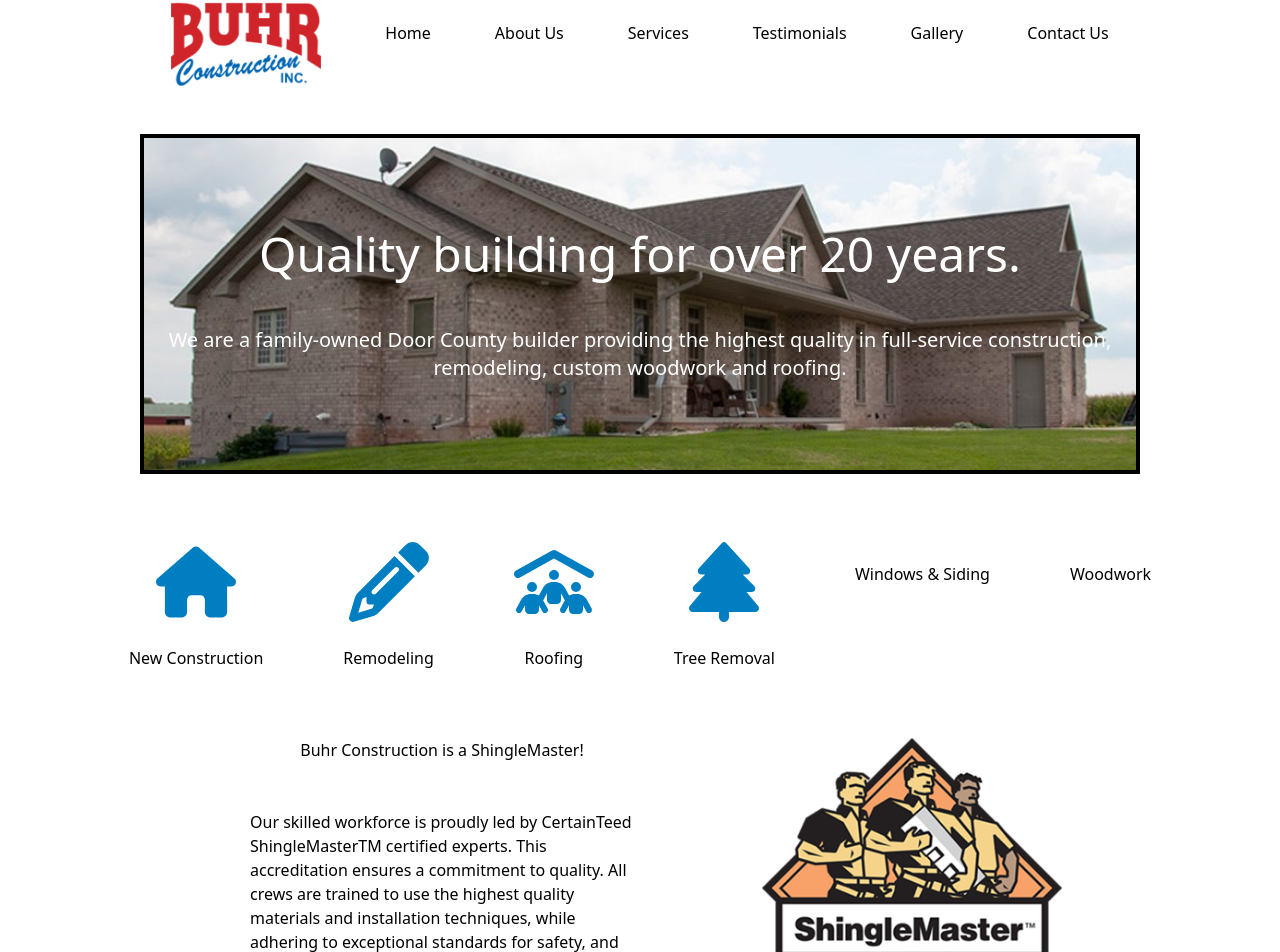
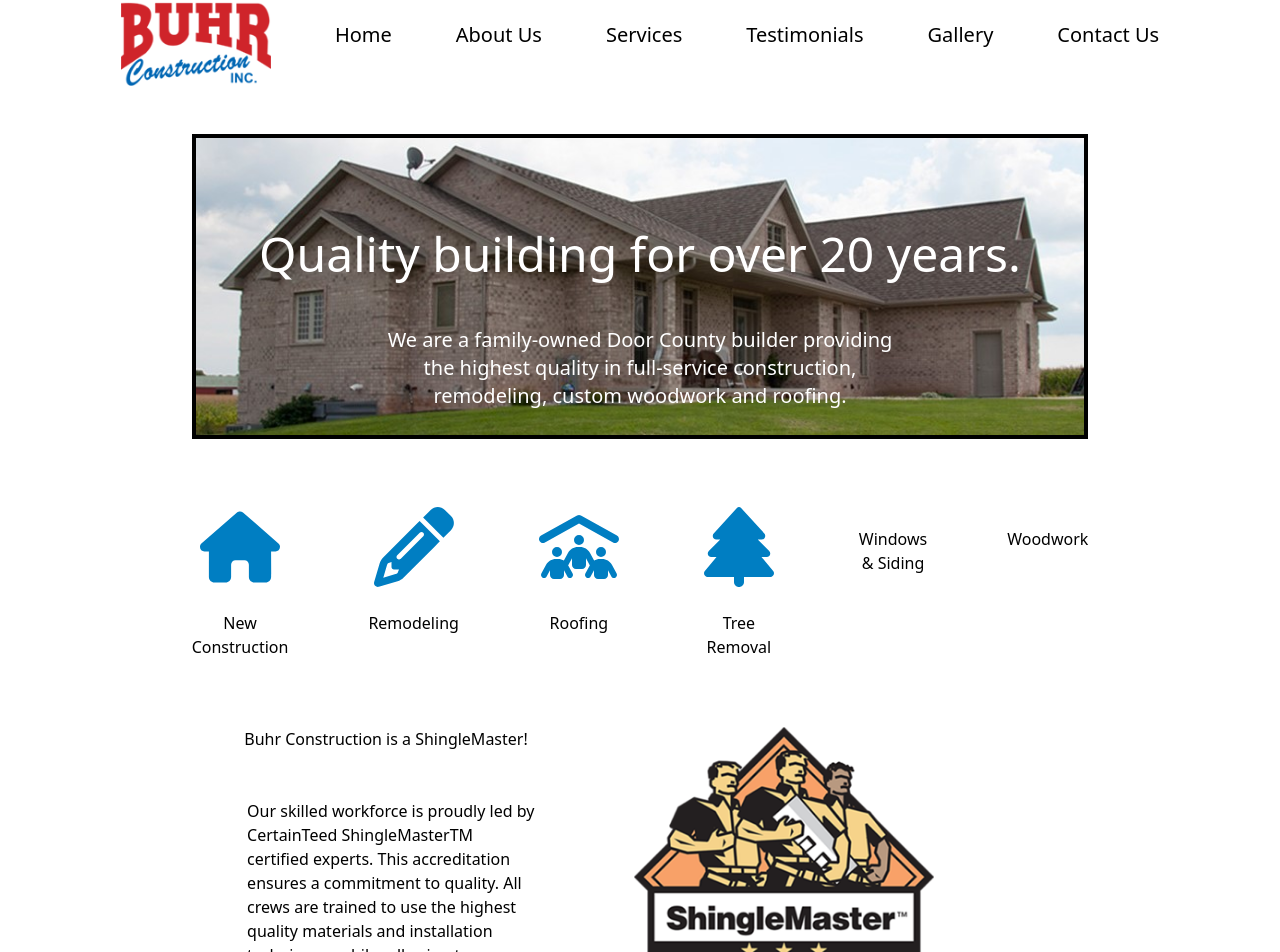
Before and after one commit to brandonbuhr/construction-website, a Next.js app: page / in a window 1280 px wide. Shown: the part 47-999 px from the top of the page. Built offline with nearby package versions, Linux system fonts and the light colour scheme.

Commit message:
updated styling of home page

```diff
--- a/app/page.tsx
+++ b/app/page.tsx
@@ -6,18 +6,21 @@
 export default function Page() {
   return (
     <>
+    <div className="ml-24 mr-24">
+
       <div>
         <Navbar />
       </div>
-      <div>
+      <div className="ml-24 mr-24">
         <Mainbanner />
       </div>
-      <div className="mt-12">
+      <div className="mt-12 ml-24 mr-24">
         <Iconbar />
       </div>
-      <div className="mt-12">
+      <div className="mt-12 mr-24">
         <Homesections />
       </div>
+    </div>
     </>
   );
 }
--- a/components/Homesections.tsx
+++ b/components/Homesections.tsx
@@ -6,7 +6,7 @@
       <div className="flex justify-center">
         <div className="w-[50%] flex-col">
           <h3 className="text-center">Buhr Construction is a ShingleMaster!</h3>
-          <p className="ml-[20%] mr-[20%] mt-12">
+          <p className="ml-[22%] mr-[20%] mt-12">
             Our skilled workforce is proudly led by CertainTeed ShingleMasterTM
             certified experts. This accreditation ensures a commitment to
             quality. All crews are trained to use the highest quality materials
@@ -14,7 +14,7 @@
             for safety, and are all fully insured on the job site.
           </p>
         </div>
-        <div className="mr-24">
+        <div className="mr-28">
           <Image
             src="/shingle-master-logo.png"
             alt=""
--- a/components/Iconbar.tsx
+++ b/components/Iconbar.tsx
@@ -16,42 +16,42 @@
     <>
       <nav>
         <ul className="flex justify-center space-x-10 pl-10 pr-10">
-          <div className="flex-col justify-items-center text-center hover:bg-slate-300 p-5 rounded-3xl">
+          <div className="flex-col justify-items-center text-center hover:bg-slate-300 hover:cursor-pointer p-5 rounded-3xl">
             <FontAwesomeIcon
               icon={faHouse}
               style={{ color: "#007ec2", width: "80px", height: "80px" }}
             />
             <li className="mt-5">New Construction</li>
           </div>
-          <div className="flex-col justify-items-center text-center hover:bg-slate-300 p-5 rounded-3xl">
+          <div className="flex-col justify-items-center text-center hover:bg-slate-300 hover:cursor-pointer p-5 rounded-3xl">
             <FontAwesomeIcon
               icon={faPencil}
               style={{ color: "#007ec2", width: "80px", height: "80px" }}
             />
             <li className="mt-5">Remodeling</li>
           </div>
-          <div className="flex-col justify-items-center text-center hover:bg-slate-300 p-5 rounded-3xl">
+          <div className="flex-col justify-items-center text-center hover:bg-slate-300 hover:cursor-pointer p-5 rounded-3xl">
             <FontAwesomeIcon
               icon={faPeopleRoof}
               style={{ color: "#007ec2", width: "80px", height: "80px" }}
             />
             <li className="mt-5">Roofing</li>
           </div>
-          <div className="flex-col justify-items-center text-center hover:bg-slate-300 p-5 rounded-3xl">
+          <div className="flex-col justify-items-center text-center hover:bg-slate-300 hover:cursor-pointer p-5 rounded-3xl">
             <FontAwesomeIcon
               icon={faTree}
               style={{ color: "#007ec2", width: "80px", height: "80px" }}
             />
             <li className="mt-5">Tree Removal</li>
           </div>
-          <div className="flex-col justify-items-center text-center hover:bg-slate-300 p-5 rounded-3xl">
+          <div className="flex-col justify-items-center text-center hover:bg-slate-300 hover:cursor-pointer p-5 rounded-3xl">
             <FontAwesomeIcon
               icon={faWindowFrame}
               style={{ color: "#007ec2", width: "80px", height: "80px" }}
             />
             <li className="mt-5">Windows & Siding</li>
           </div>
-          <div className="flex-col justify-items-center text-center hover:bg-slate-300 p-5 rounded-3xl">
+          <div className="flex-col justify-items-center text-center hover:bg-slate-300 hover:cursor-pointer p-5 rounded-3xl">
             <FontAwesomeIcon
               icon={faTablePicnic}
               style={{ color: "#007ec2", backgroundColor: "#0" }}
--- a/components/Mainbanner.tsx
+++ b/components/Mainbanner.tsx
@@ -6,7 +6,7 @@
         <div className="absolute text-5xl text-white mt-24">
           <h2>Quality building for over 20 years.</h2>
         </div>
-        <div className="absolute text-xl ml-40 mr-40 text-white text-center mt-48">
+        <div className="absolute text-xl ml-[30%] mr-[30%] text-white text-center mt-48">
           <p>
             We are a family-owned Door County builder providing the highest
             quality in full-service construction, remodeling, custom woodwork
--- a/components/Navbar.tsx
+++ b/components/Navbar.tsx
@@ -1,4 +1,3 @@
-
 import Image from "next/image";
 function Navbar() {
   return (
@@ -13,12 +12,12 @@
               height={150}
             />
           </li>
-          <li className="mt-5">Home</li>
-          <li className="mt-5">About Us</li>
-          <li className="mt-5">Services</li>
-          <li className="mt-5">Testimonials</li>
-          <li className="mt-5">Gallery</li>
-          <li className="mt-5">Contact Us</li>
+          <li className="mt-5 text-xl hover:cursor-pointer hover:underline">Home</li>
+          <li className="mt-5 text-xl hover:cursor-pointer hover:underline">About Us</li>
+          <li className="mt-5 text-xl hover:cursor-pointer hover:underline">Services</li>
+          <li className="mt-5 text-xl hover:cursor-pointer hover:underline">Testimonials</li>
+          <li className="mt-5 text-xl hover:cursor-pointer hover:underline">Gallery</li>
+          <li className="mt-5 text-xl hover:cursor-pointer hover:underline">Contact Us</li>
         </ul>
       </nav>
     </>
```
